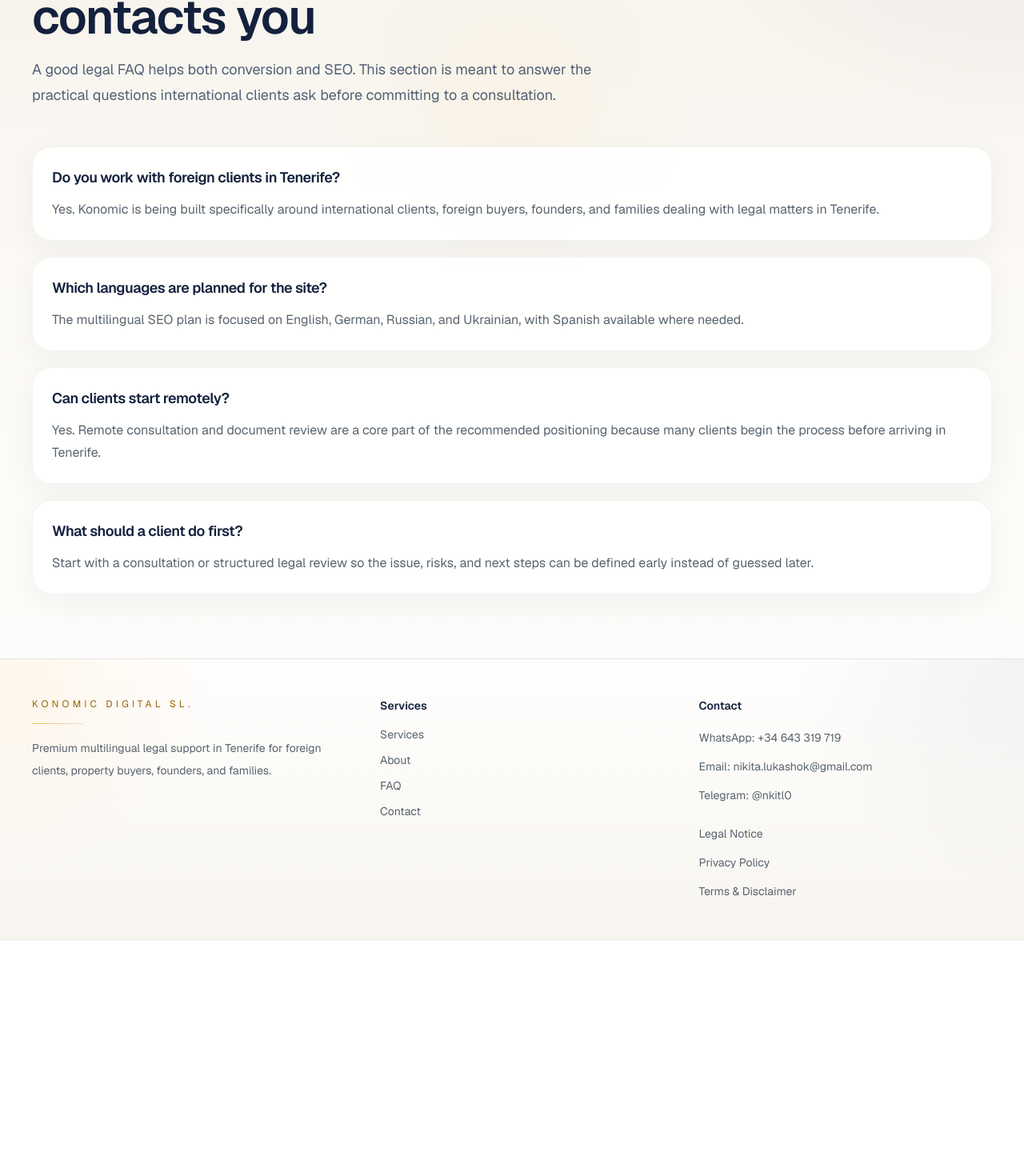
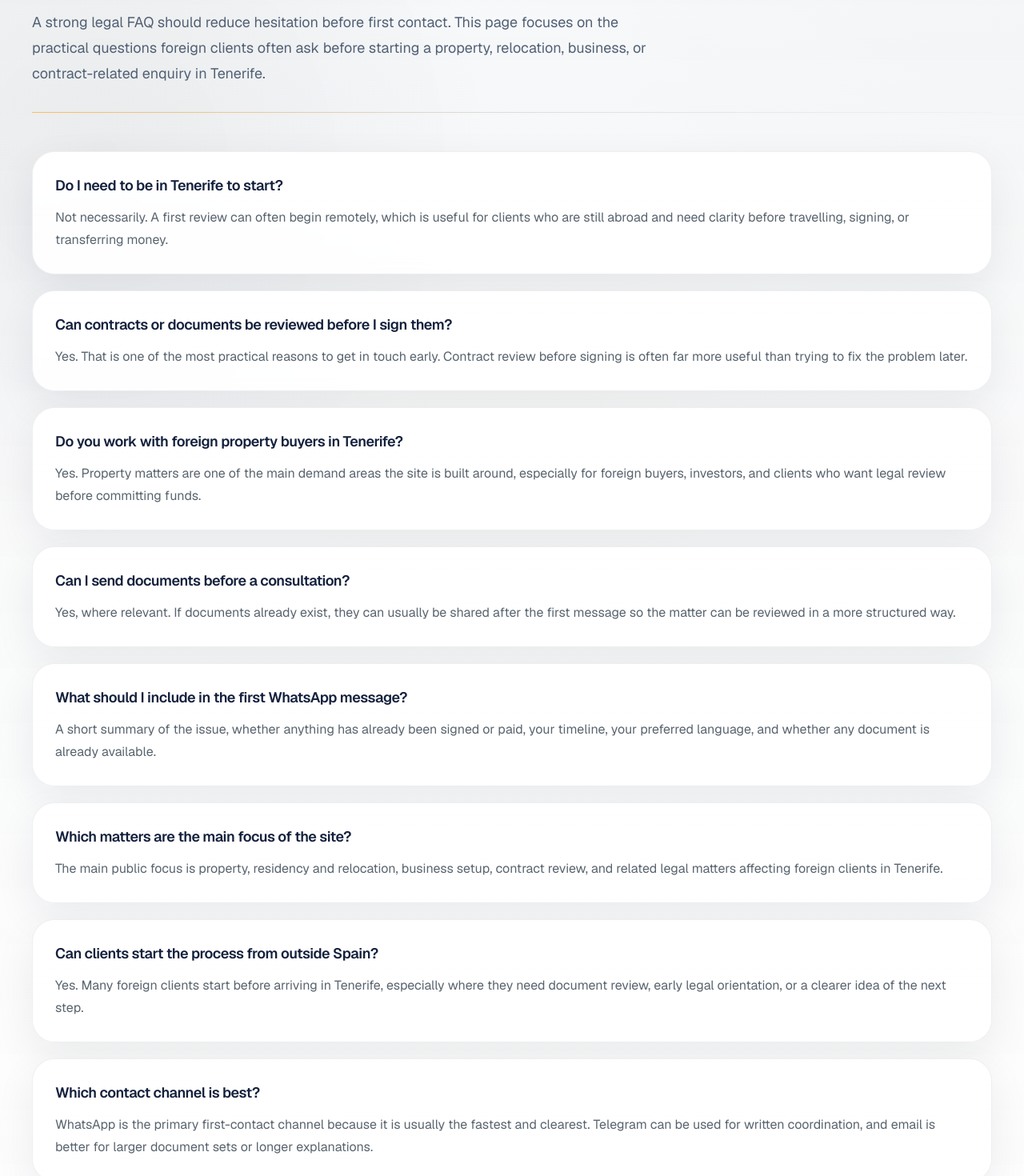
Before and after one commit to heaodoff/konomic, a Next.js app in the folder konomic-site/: page /en/faq in a window 1280 px wide. Shown: the part 350-1820 px from the top of the page at 80% size. Before the commit the page ends 1526 px from the top, so only its background shows below. Built offline with nearby package versions, Linux system fonts and the light colour scheme.

Commit message:
Rewrite English FAQ for client objections

```diff
--- a/konomic-site/src/app/en/faq/page.tsx
+++ b/konomic-site/src/app/en/faq/page.tsx
@@ -1,17 +1,60 @@
 import { SectionIntro } from '@/components/SiteShell';
-import { faqs } from '@/content/site';
+
+const faqItems = [
+  {
+    q: 'Do I need to be in Tenerife to start?',
+    a: 'Not necessarily. A first review can often begin remotely, which is useful for clients who are still abroad and need clarity before travelling, signing, or transferring money.',
+  },
+  {
+    q: 'Can contracts or documents be reviewed before I sign them?',
+    a: 'Yes. That is one of the most practical reasons to get in touch early. Contract review before signing is often far more useful than trying to fix the problem later.',
+  },
+  {
+    q: 'Do you work with foreign property buyers in Tenerife?',
+    a: 'Yes. Property matters are one of the main demand areas the site is built around, especially for foreign buyers, investors, and clients who want legal review before committing funds.',
+  },
+  {
+    q: 'Can I send documents before a consultation?',
+    a: 'Yes, where relevant. If documents already exist, they can usually be shared after the first message so the matter can be reviewed in a more structured way.',
+  },
+  {
+    q: 'What should I include in the first WhatsApp message?',
+    a: 'A short summary of the issue, whether anything has already been signed or paid, your timeline, your preferred language, and whether any document is already available.',
+  },
+  {
+    q: 'Which matters are the main focus of the site?',
+    a: 'The main public focus is property, residency and relocation, business setup, contract review, and related legal matters affecting foreign clients in Tenerife.',
+  },
+  {
+    q: 'Can clients start the process from outside Spain?',
+    a: 'Yes. Many foreign clients start before arriving in Tenerife, especially where they need document review, early legal orientation, or a clearer idea of the next step.',
+  },
+  {
+    q: 'Which contact channel is best?',
+    a: 'WhatsApp is the primary first-contact channel because it is usually the fastest and clearest. Telegram can be used for written coordination, and email is better for larger document sets or longer explanations.',
+  },
+  {
+    q: 'What happens after the first message?',
+    a: 'The matter is reviewed, the most suitable consultation or legal review format is identified, and the next step is defined more clearly so the client knows what to prepare and what comes next.',
+  },
+  {
+    q: 'Is this site built for multilingual communication?',
+    a: 'Yes. Multilingual structure is one of the main differences in the Konomic approach because many foreign clients need legal guidance in a language they understand clearly from the start.',
+  },
+];
 
 export default function FaqPage() {
   return (
-    <main className="mx-auto max-w-7xl px-6 py-16 lg:px-10 lg:py-20">
+    <main className="ui-section ui-section-cool">
       <SectionIntro
         eyebrow="FAQ"
-        title="The questions that remove friction before a client contacts you"
-        text="A good legal FAQ helps both conversion and SEO. This section is meant to answer the practical questions international clients ask before committing to a consultation."
+        title="Questions clients often ask before reaching out"
+        text="A strong legal FAQ should reduce hesitation before first contact. This page focuses on the practical questions foreign clients often ask before starting a property, relocation, business, or contract-related enquiry in Tenerife."
       />
-      <div className="mt-12 grid gap-5">
-        {faqs.map((item) => (
-          <div key={item.q} className="rounded-[1.5rem] border border-black/5 bg-white/90 p-6 shadow-[0_12px_40px_rgba(24,31,38,0.05)]">
+      <div className="mt-8 ui-rule" />
+      <div className="mt-10 grid gap-4 md:mt-12 md:gap-5">
+        {faqItems.map((item) => (
+          <div key={item.q} className="ui-card px-5 py-5 sm:px-6 sm:py-6 md:px-7 md:py-7">
             <h2 className="text-lg font-semibold tracking-tight">{item.q}</h2>
             <p className="mt-3 text-sm leading-7 text-[#59646e] md:text-base">{item.a}</p>
           </div>
```
